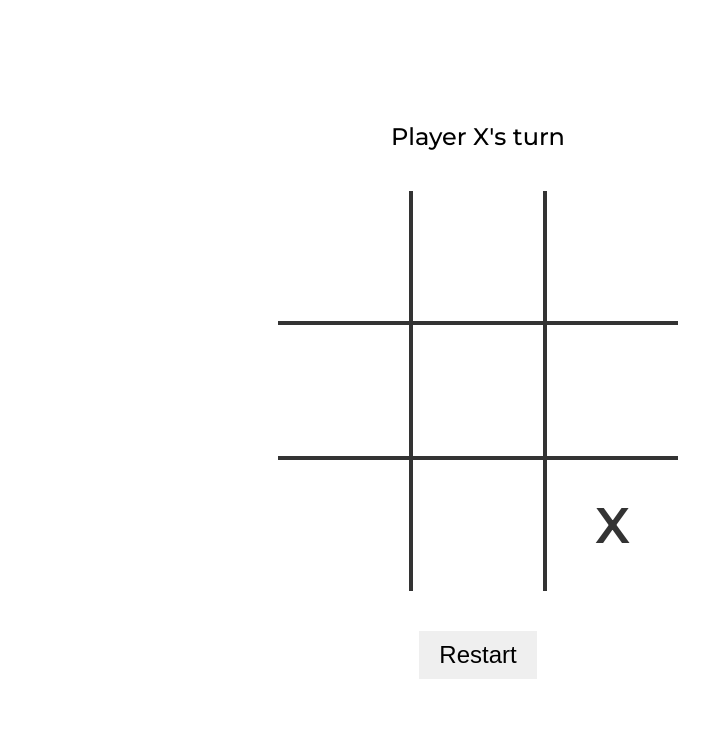
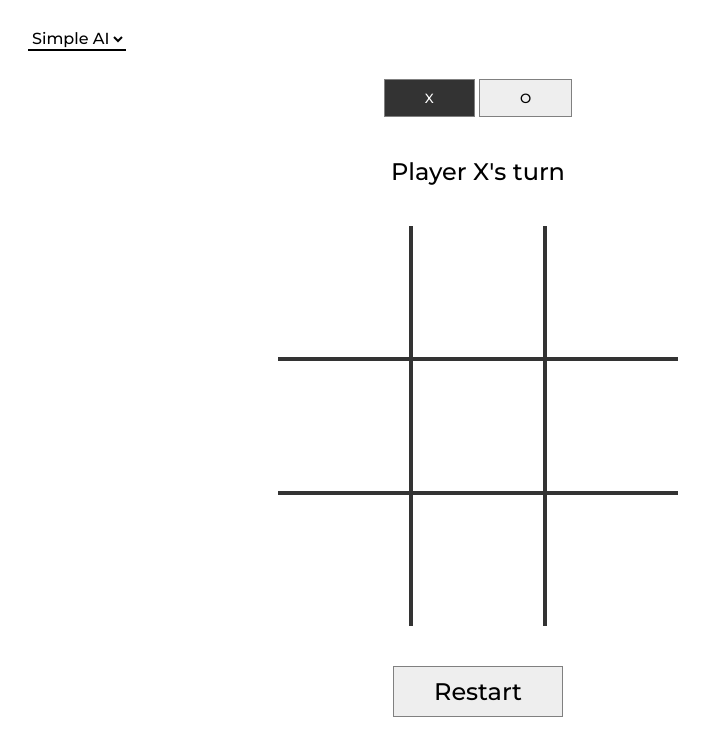
Before and after one commit to alexthetaffer/tic-tac-toe, a plain HTML site: page index.html in a window 1280 px wide. Shown: the whole page, without its empty margins (162-871 px from the left). Drawn offline with Linux system fonts and the light colour scheme.

Commit message:
Add new interface elements

```diff
--- a/index.html
+++ b/index.html
@@ -14,8 +14,17 @@
 </head>
 
 <body>
+    <select id="gameMode">
+        <option value="simpleAi">Simple AI</option>
+        <option value="PvP">PvP</option>
+        <!-- <option value="advancedAi">Advanced AI</option> -->
+    </select>
+    <main>
+        <div class="buttons">
+            <button class="active" id="play-as-x-button">X</button>
+            <button id="play-as-0-button">O</button>
+        </div>
         <p id="message-field">Player X's turn</p>
-
         <div class="playfield">
             <div class="cell"></div>
             <div class="cell"></div>
@@ -27,8 +36,8 @@
             <div class="cell"></div>
             <div class="cell"></div>
         </div>
-
         <button id="restart-button">Restart</button>
+    </main>
 
 </body>
 
--- a/script.js
+++ b/script.js
@@ -37,14 +37,12 @@ const displayController = (function () {
 
     function markFields(fields) {
         fields.forEach(field => {
-            cells[field].style.backgroundColor = '#555';
-            cells[field].style.color = 'white';
+            cells[field].style.color = 'var(--winner-color)';
         });
     }
 
     function unmarkAll() {
         cells.forEach(cell => {
-            cell.style.backgroundColor = 'white';
             cell.style.color = 'var(--mark-color)';
         })
     }
@@ -62,7 +60,7 @@ const game = (function () {
     let player2;
     let moveCounter = 0;
     let winningCombination;
-    let playerMark = '0';
+    let playerMark = 'X';
     const _winningCombinations = [
         [0, 1, 2], [3, 4, 5], [6, 7, 8], [0, 3, 6], [1, 4, 7], [2, 5, 8], [0, 4, 8], [2, 4, 6]
     ]
--- a/style.css
+++ b/style.css
@@ -1,19 +1,26 @@
 
 * {
+    font-family: 'montserrat', sans-serif;
     margin: 0;
     padding: 0;
     box-sizing: border-box;
 }
 
 :root {
-    font-family: 'montserrat', sans-serif;
     --mark-color: #333;
+    --winner-color: rgb(247, 135, 7);
 }
 
 body {
+    max-width: 900px;
+    margin: 0 auto;
+    height: 100vh;
+
+}
+
+main {
     display: flex;
     flex-direction: column;
-    height: 100vh;
     justify-content: center;
     align-items: center;
 }
@@ -42,9 +49,35 @@ body {
 
 /* Navigation */
 
+select {
+    border: none;
+    background-color: white;
+    font-size: 16px;
+    margin-top: 28px;
+    margin-bottom: 28px;
+    border-bottom: 2px solid black;
+}
+
+select:focus {
+    outline: none;
+}
+
 button {
     padding: 10px 20px;
-    border: none;
+    border: 1px solid gray;
+    background-color: #eee;
+    padding: 10px 40px;
+
+    /* box-shadow: 0px 2px 7px #bbb; */
+}
+
+.buttons {
+    margin-bottom: 20px;
+}
+
+button:hover, button.active {
+    background-color: #333;
+    color: white;
 }
 
 #restart-button {
@@ -54,5 +87,6 @@ button {
 
 #message-field {
     margin-bottom: 40px;
+    margin-top: 20px;
     font-size: 24px;
 }
```
Lines whose indentation alone changed are shown as unchanged.
